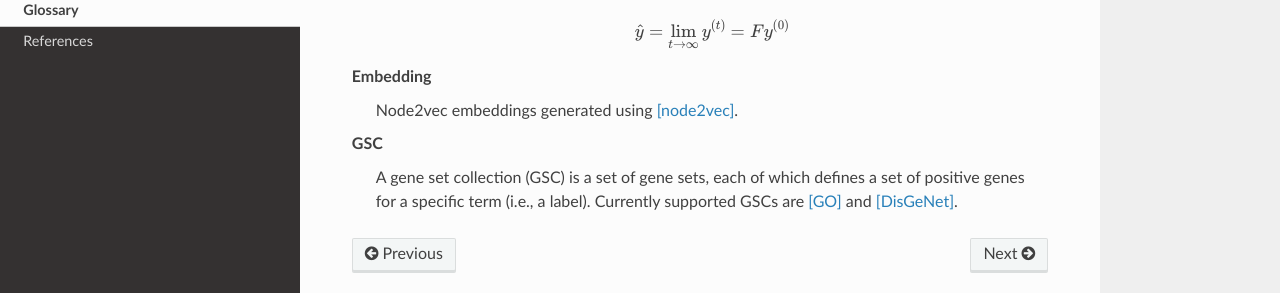
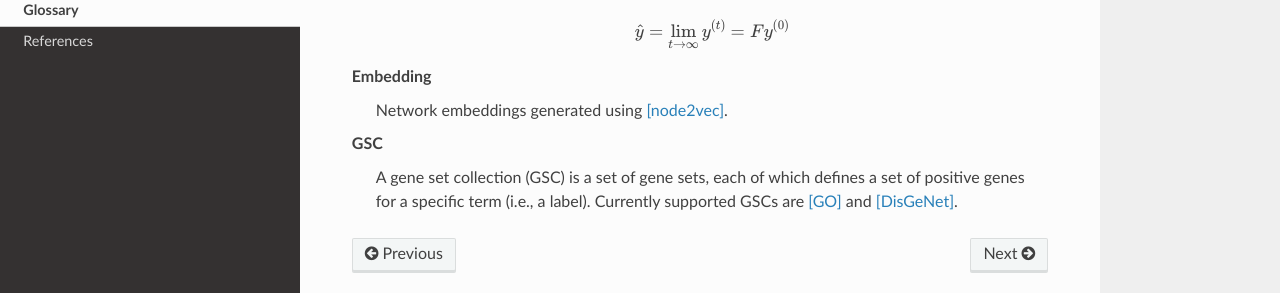
Before and after one commit to krishnanlab/PyGenePlexus, a Sphinx documentation site: the page built from docs/source/appendix/glossary.rst, in a window 1280 px wide and 900 px high, scrolled down 557 px. Shown: the part 497-790 px from the top of the window. Built offline with Sphinx 7.4.7 and the Read the Docs theme 2.0.0, drawn with Linux system fonts in a browser that asks for light colours.

Commit message:
Minor doc fixes (#126)
* Add link to GO and DisGeNet

* Fix typo

* Update example cli run script

* Minor edit

```diff
--- a/docs/source/appendix/glossary.rst
+++ b/docs/source/appendix/glossary.rst
@@ -65,7 +65,7 @@
          \hat y = \lim_{t \to \infty} y^{(t)} = F y^{(0)}
 
    Embedding
-      Node2vec embeddings generated using [node2vec]_.
+      Network embeddings generated using [node2vec]_.
 
    GSC
       A gene set collection (GSC) is a set of gene sets, each of which defines
--- a/docs/source/notes/api.rst
+++ b/docs/source/notes/api.rst
@@ -44,7 +44,7 @@
 Auto download
 ^^^^^^^^^^^^^
 
-Optionally, set to ``auto_download`` key word argument to ``True`` to automatically
+Optionally, set the ``auto_download`` key word argument to ``True`` to automatically
 download necessary data at initialization of the :class:`GenePlexus` object.
 
 .. code-block:: python
--- a/geneplexus/__init__.py
+++ b/geneplexus/__init__.py
@@ -80,8 +80,8 @@
 Currently, GenePlexus come with four networks, including [BioGRID]_ (default),
 [STRING]_, [STRING-EXP]_, and [GIANT-TN]_. Prediction using custom network can
 also be done, see :ref:`Using custom networks`. However, when using custom
-network, the model similarity (against GO and DisGeNet) analysis *cannot* be
-done due to the lack to pretrained models.
+network, the model similarity (against [GO]_ and [DisGeNet]_)
+analysis *cannot* be done due to the lack to pretrained models.
 
 """
 from ._config import config  # noreorder
```
Also changed, not shown: README.md (+1 -1 lines).
